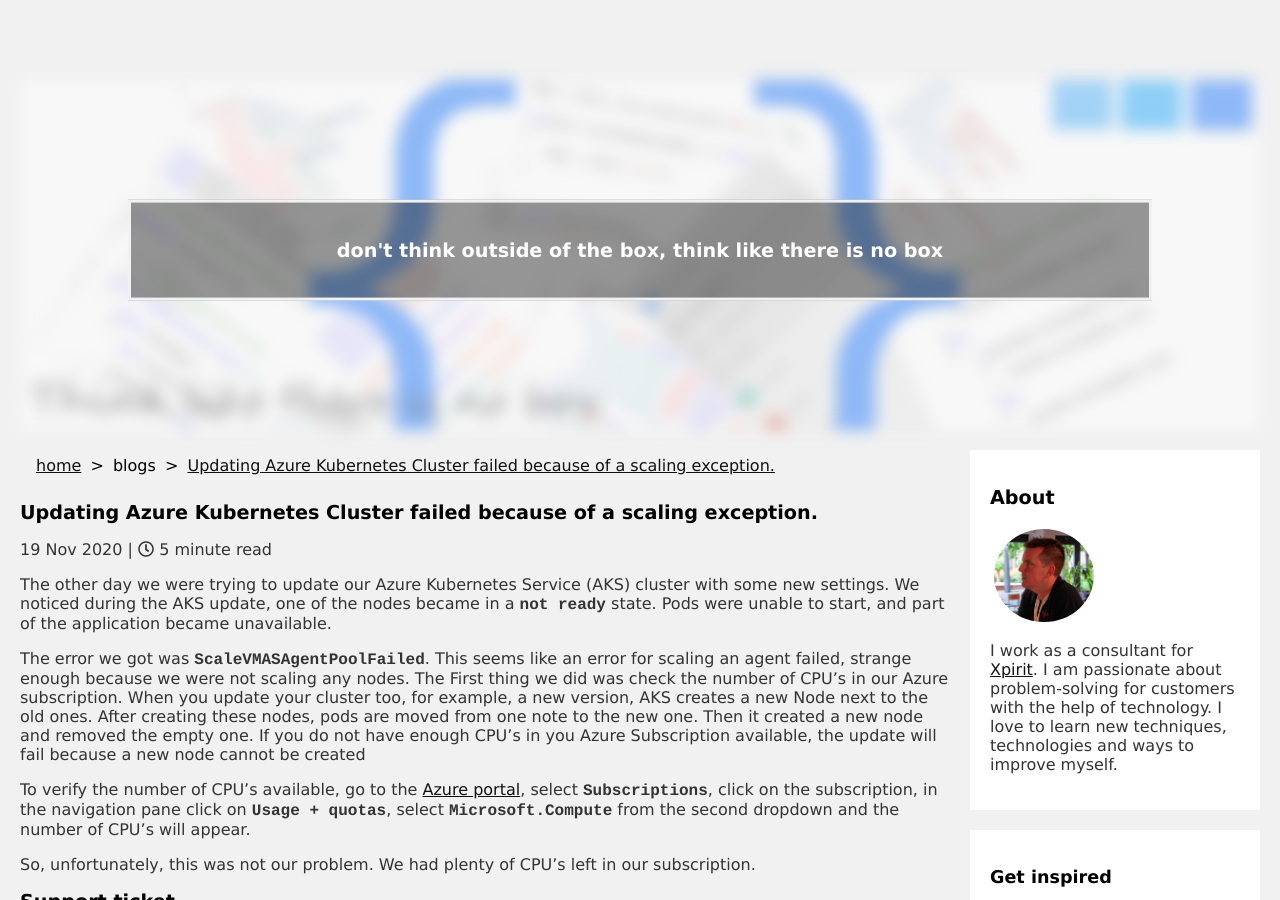
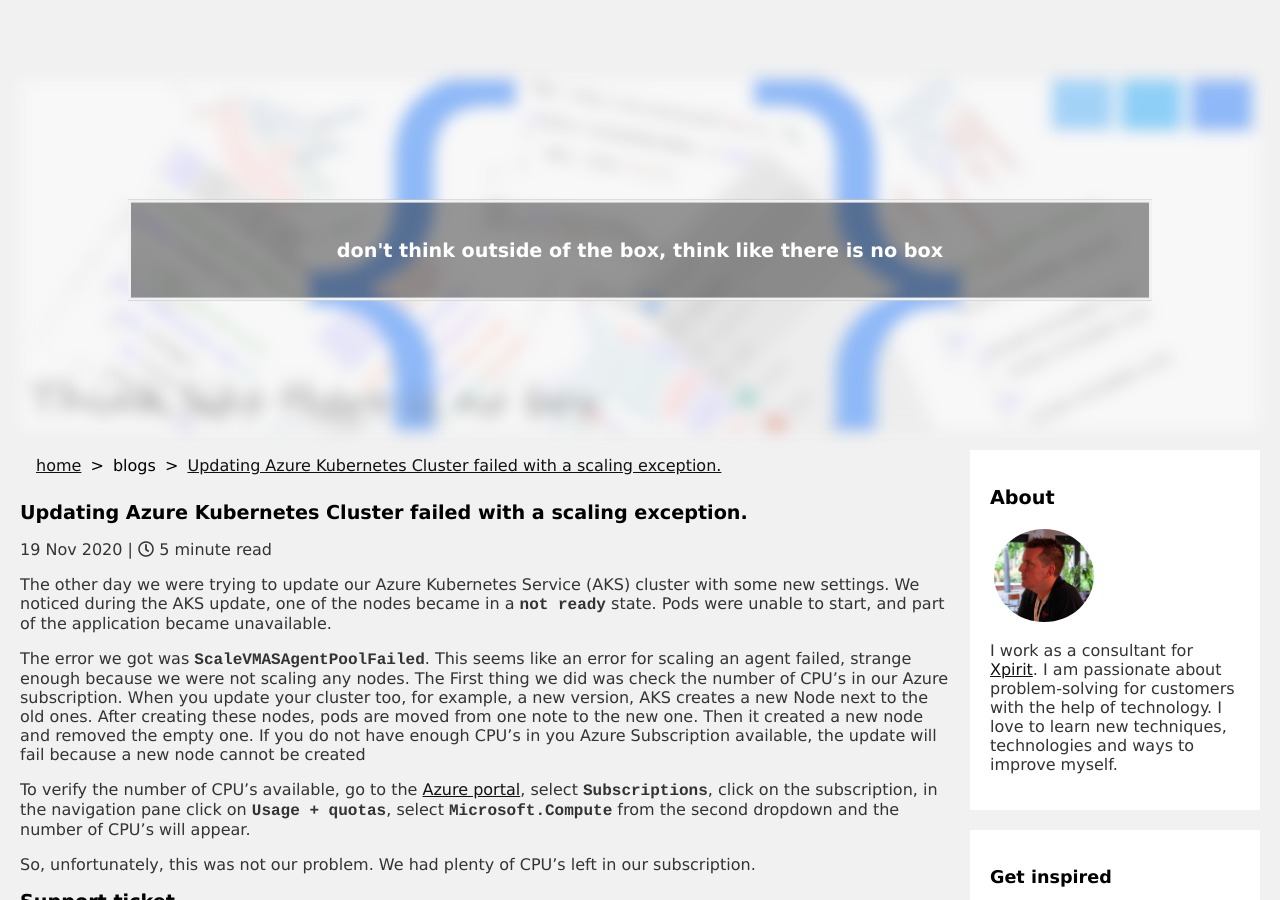
Before and after one commit to arjanvanbekkum/arjanvanbekkum.github.io, a Jekyll site: the page built from _posts/2020-11-19-Update-AKS-Scaling-Exception.md, in a window 1280 px wide and 900 px high. Built offline with Jekyll 4.4.1, drawn with Linux system fonts in a browser that asks for light colours.

Commit message:
update title

```diff
--- a/_posts/2020-11-19-Update-AKS-Scaling-Exception.md
+++ b/_posts/2020-11-19-Update-AKS-Scaling-Exception.md
@@ -1,6 +1,6 @@
 ---
 layout: post
-title: "Updating Azure Kubernetes Cluster failed because of a scaling exception."
+title: "Updating Azure Kubernetes Cluster failed with a scaling exception."
 date: 2020-11-19
 summary: "When updating an Azure Kubernetes Cluster, the update failed because of a ScaleVMASAgentPoolFailed exception."
 minute: 5
```
